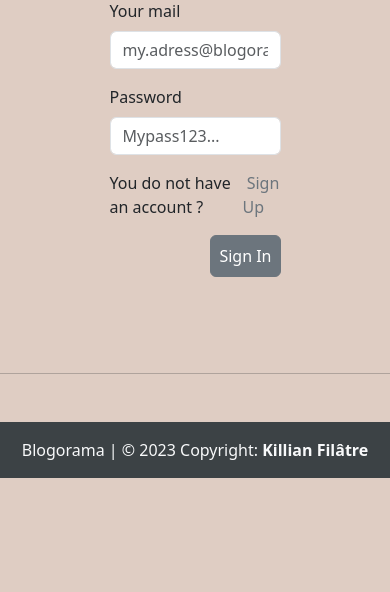
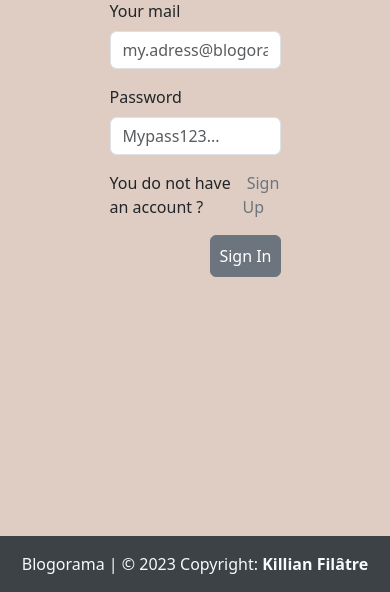
Before and after one commit to killiadmin/my_first_blog_blogosphere, a PHP site: page / in a window 390 px wide. Shown: the part 252-844 px from the top of the page. Run offline with PHP 8.4, Linux system fonts and the light colour scheme; some libraries are stand-ins or nearby versions.

Commit message:
modify css for responsive

```diff
--- a/app/views/PostView.php
+++ b/app/views/PostView.php
@@ -2,6 +2,7 @@
 $postCounter = 0;
 ?>
 
+<div class="mx-auto" style="max-width: 1000px;"">
     <?php foreach ($posts ?? [] as $post):
 
         $dateFormat = "d/m/Y H:i:s";
@@ -32,3 +33,4 @@ $postCounter = 0;
         <?php
         $postCounter++;
     endforeach; ?>
+</div>
--- a/app/views/layouts/DefaultlayoutView.php
+++ b/app/views/layouts/DefaultlayoutView.php
@@ -63,9 +63,8 @@
 
 <!-- Bloc Footer-->
 
-<hr>
 <div class="my-5">
-    <footer>
+    <footer class="footer fixed-bottom">
         <div class="text-center p-3 text-light" style="background-color: #3C4245;">
             Blogorama | © 2023 Copyright:
             <a class="text-light text-decoration-none fw-bold" href="https://killianfilatre.fr">Killian Filâtre </a>
```
Lines whose indentation alone changed are shown as unchanged.
